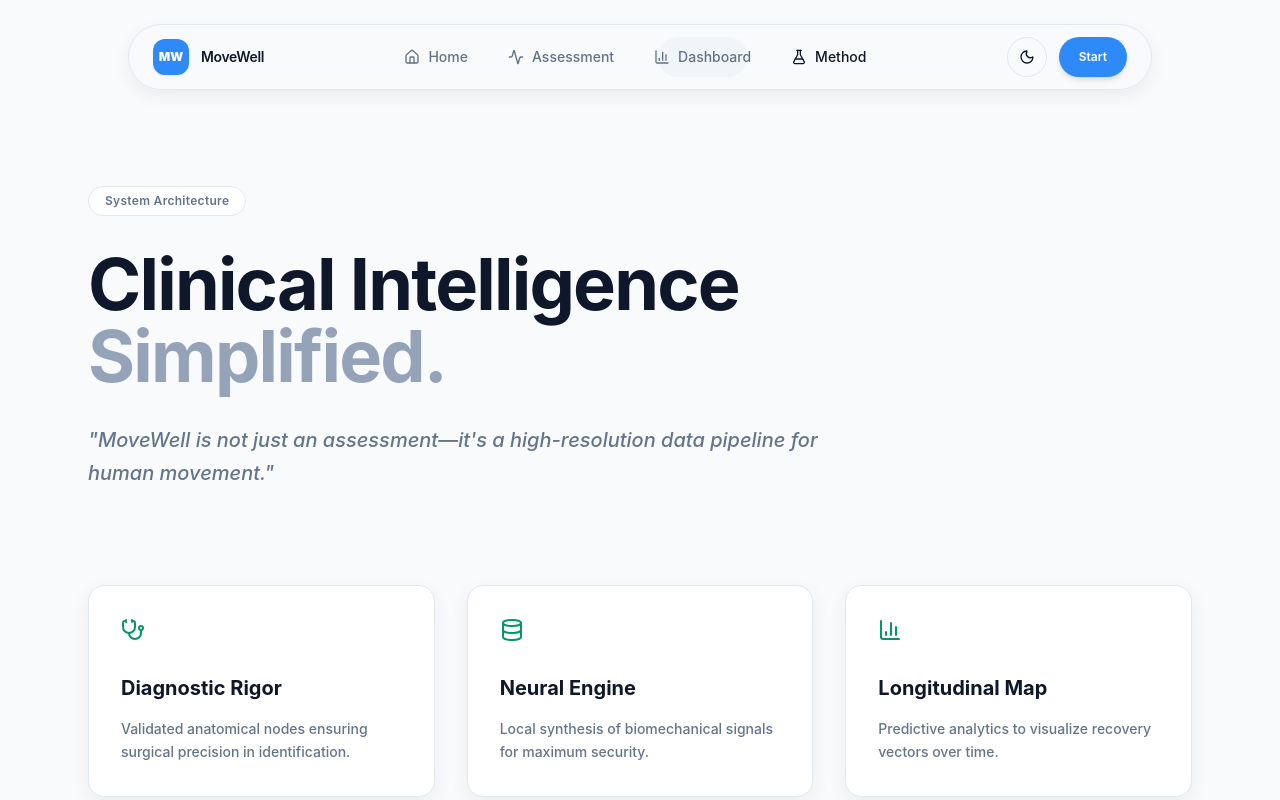
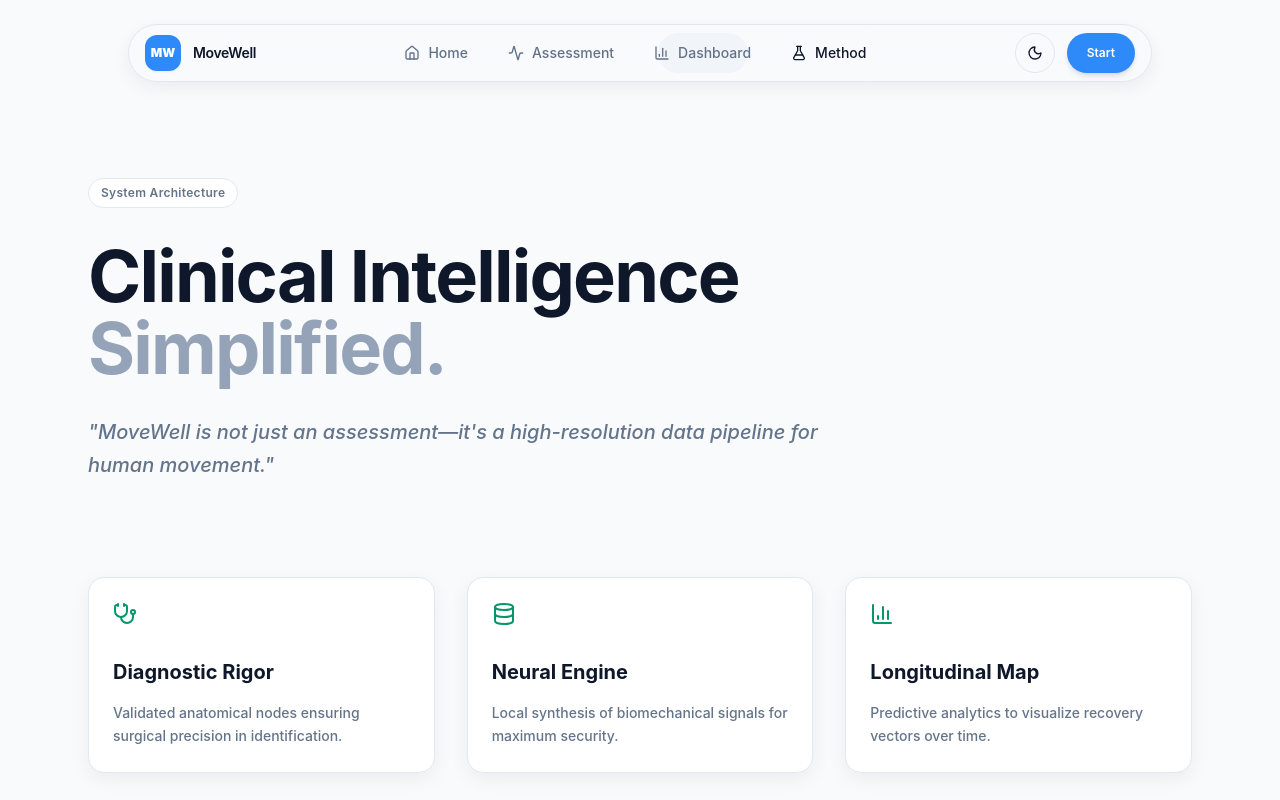
Before and after one commit to ary0912/movewell, a React (Vite) app: page /demo in a window 1280 px wide. Shown: the top 800 px of the page. Built offline with nearby package versions, Linux system fonts and the light colour scheme.

Commit message:
chore(design): tokenize core components (Button, Card, Navbar, ProgressBar, Slider, Badge)

```diff
--- a/src/components/ui/Badge.tsx
+++ b/src/components/ui/Badge.tsx
@@ -16,9 +16,9 @@
 };
 
 const sizeStyles: Record<NonNullable<BadgeProps['size']>, string> = {
-  sm: 'px-2.5 py-0.5 text-[10px] leading-none',
-  md: 'px-3 py-1 text-xs',
-  lg: 'px-4 py-1.5 text-sm',
+  sm: 'px-sm py-0.5 text-[10px] leading-none',
+  md: 'px-md py-1 text-xs',
+  lg: 'px-lg py-1.5 text-sm',
 };
 
 const Badge = React.forwardRef<HTMLSpanElement, BadgeProps>(
--- a/src/components/ui/Button.tsx
+++ b/src/components/ui/Button.tsx
@@ -23,23 +23,23 @@
 
         /* primary */
         primary: `
-          bg-primary text-primary-foreground rounded-2xl px-5 py-2.5
+          bg-primary text-primary-foreground rounded-lg px-lg py-sm
           shadow-[0_8px_20px_rgba(2,6,23,0.08)]
           hover:shadow-[0_12px_30px_rgba(2,6,23,0.1)]
         `,
 
         /* secondary */
         secondary: `
-          bg-card text-foreground border border-border rounded-2xl px-5 py-2.5
+          bg-card text-foreground border border-border rounded-lg px-lg py-sm
           hover:bg-muted
         `,
 
         clinical: `
-          bg-foreground text-background rounded-2xl px-5 py-2.5
+          bg-foreground text-background rounded-lg px-lg py-sm
           shadow-[0_8px_24px_rgba(0,0,0,0.08)]
         `,
 
-        rich: `relative overflow-hidden text-left w-full rounded-2xl p-4
+        rich: `relative overflow-hidden text-left w-full rounded-lg p-md
           bg-card border border-border shadow-[0_10px_30px_rgba(2,6,23,0.04)]
           hover:shadow-[0_20px_50px_rgba(2,6,23,0.06)]
         `,
--- a/src/components/ui/Card.tsx
+++ b/src/components/ui/Card.tsx
@@ -24,7 +24,7 @@
       animate={{ opacity: 1, y: 0 }}
       transition={{ duration: 0.3, ease: 'easeOut' }}
       className={cn(
-        "rounded-2xl p-6 md:p-8",
+        "rounded-lg p-lg md:p-xl",
         "bg-card border border-border",
         "shadow-[0_6px_20px_rgba(2,6,23,0.06)]",
         "transition-all duration-300",
@@ -64,7 +64,7 @@
       type="button"
       aria-label={title}
       className={cn(
-        "group w-full text-left cursor-pointer rounded-2xl p-6",
+          "group w-full text-left cursor-pointer rounded-lg p-lg",
           "bg-card border border-border",
           "transition-all duration-300",
           "shadow-sm hover:shadow-xl",
--- a/src/components/ui/ProgressBar.tsx
+++ b/src/components/ui/ProgressBar.tsx
@@ -28,7 +28,7 @@
     const percentage = Math.max(0, Math.min(100, Math.round((current / Math.max(1, total)) * 100)));
 
     return (
-      <div ref={ref} className={cn('w-full space-y-3', className)} {...rest}>
+      <div ref={ref} className={cn('w-full space-y-sm', className)} {...rest}>
         {showLabel && (
           <div className="flex items-center justify-between">
             <p className="text-xs font-medium text-muted-foreground uppercase tracking-widest">
--- a/src/components/ui/Slider.tsx
+++ b/src/components/ui/Slider.tsx
@@ -31,7 +31,7 @@
     const percentage = Math.max(0, Math.min(100, ((numeric - min) / Math.max(1, max - min)) * 100))
 
     return (
-      <div className="w-full space-y-4">
+      <div className="w-full space-y-md">
         {(label || showValue) && (
           <div className="flex items-center justify-between">
             {label && <label className="text-sm font-medium text-foreground">{label}</label>}
--- a/src/components/ui/navbar-1.tsx
+++ b/src/components/ui/navbar-1.tsx
@@ -36,12 +36,12 @@
             role="banner"
             initial={{ opacity: 0, y: -20 }}
             animate={{ opacity: 1, y: 0 }}
-            className={cn(
-              "flex items-center justify-between px-6 py-3 rounded-full",
-              "bg-background/70 backdrop-blur-xl",
-              "border border-border",
-                 "shadow-[0_6px_18px_rgba(2,6,23,0.06)]"
-            )}
+                className={cn(
+                  "flex items-center justify-between px-lg py-sm rounded-full",
+                  "bg-background/70 backdrop-blur-xl",
+                  "border border-border",
+                  "shadow-[0_6px_18px_rgba(2,6,23,0.06)]"
+                )}
           >
 
             {/* LOGO */}
```
Lines whose indentation alone changed are shown as unchanged.
